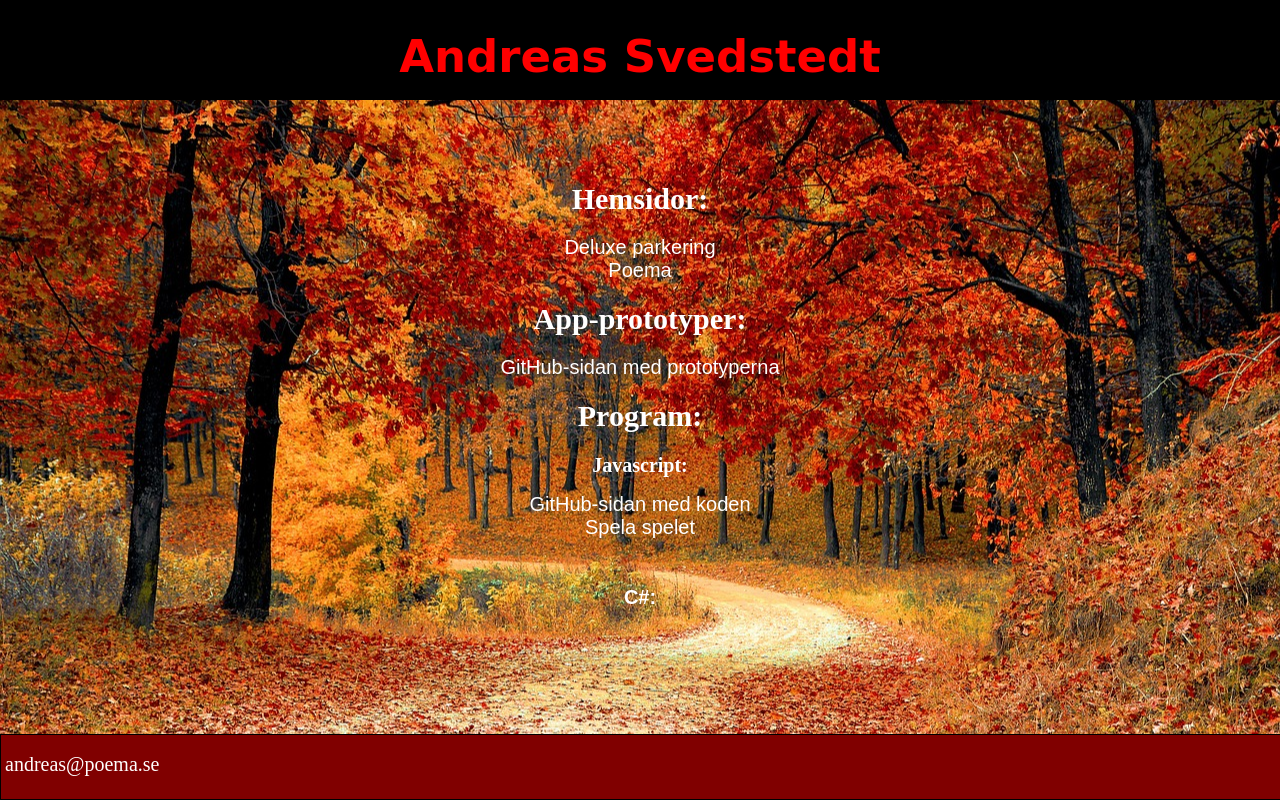
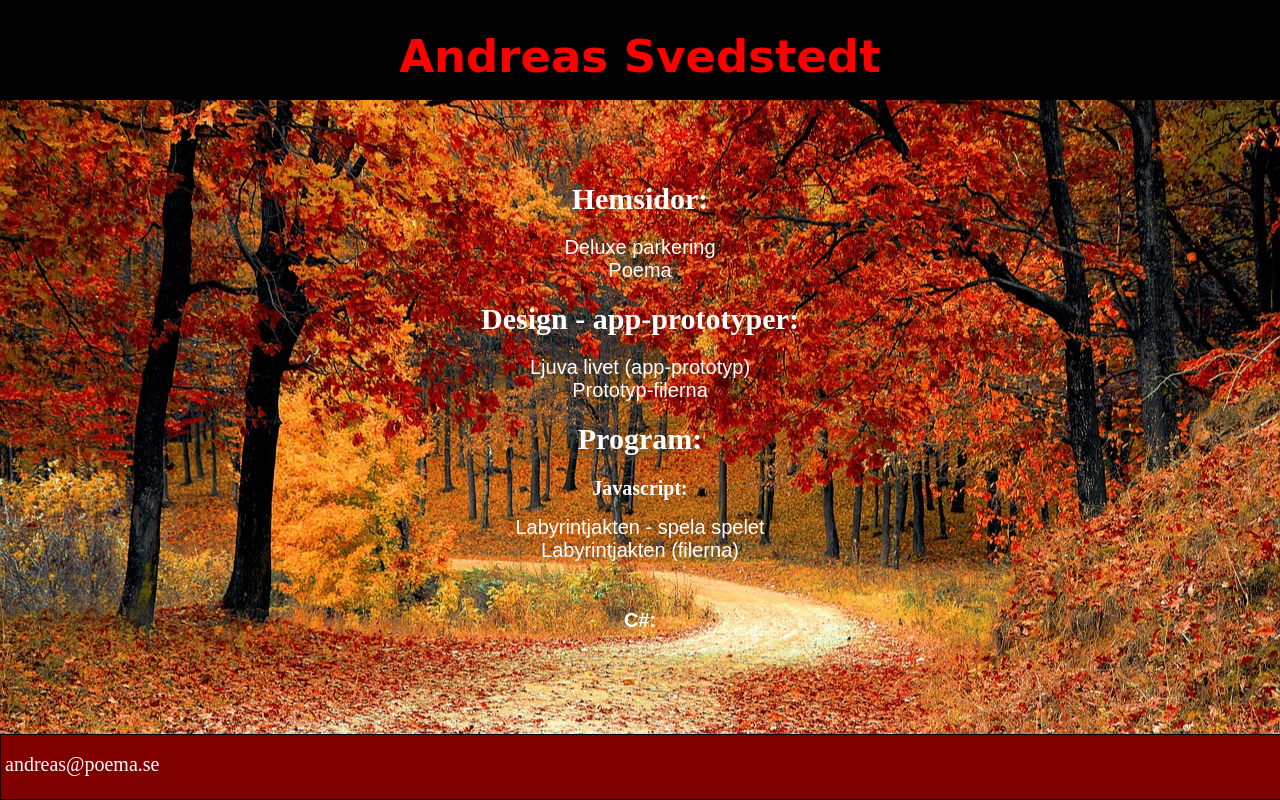
Before and after one commit to x632/x632.github.io, a plain HTML site: page index.html in a window 1280 px wide. Drawn offline with Linux system fonts and the light colour scheme; a web font is replaced by a local one.

Commit message:
Update index.html

```diff
--- a/index.html
+++ b/index.html
@@ -22,9 +22,10 @@
 
             </div>
 
-            <h1>App-prototyper:</h1>
+            <h1>Design - app-prototyper:</h1>
              <div class="lankar">
-		      <a href="https://github.com/x632/prototyper">GitHub-sidan med prototyperna</a><br>
+            <a href="https://xd.adobe.com/view/0c2b7fae-4f66-4811-4260-40d95774f64d-7a1a/">Ljuva livet (app-prototyp)</a><br>
+		      <a href="https://github.com/x632/prototyper">Prototyp-filerna</a><br>
 
 
             </div>
@@ -32,8 +33,8 @@
 
             <h2>Javascript:</h2>
              <div class="lankar">
-		      <a href="https://github.com/x632/Labyrintjakten">GitHub-sidan med koden</a><br>
-            <a href="https://poema.se/lj">Spela spelet</a><br>
+                 <a href="https://poema.se/lj">Labyrintjakten - spela spelet</a><br>
+		      <a href="https://github.com/x632/Labyrintjakten">Labyrintjakten (filerna)</a><br>
             <br><br>
             <h2>C#:</h2>
         </div>
```
